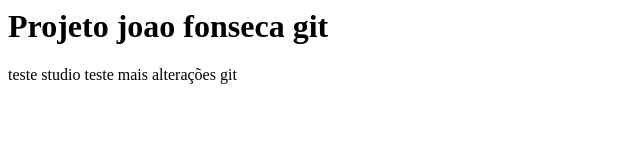
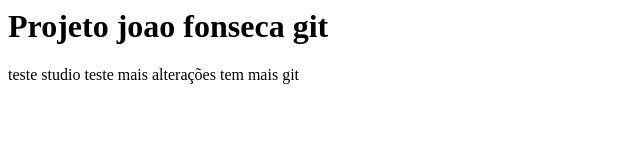
Before and after one commit to lucashorst/curso-git, a plain HTML site: page index.html in a window 1280 px wide. Shown: the full height of the page, 0-640 px from the left. Drawn offline with Linux system fonts and the light colour scheme.

Commit message:
tem mais

```diff
--- a/index.html
+++ b/index.html
@@ -3,6 +3,6 @@
     </head>
     <body>
         <h1>Projeto joao fonseca git</h1>
-        <p>teste studio teste mais alterações git</p>
+        <p>teste studio teste mais alterações tem mais git</p>
     </body>
 </html
```
